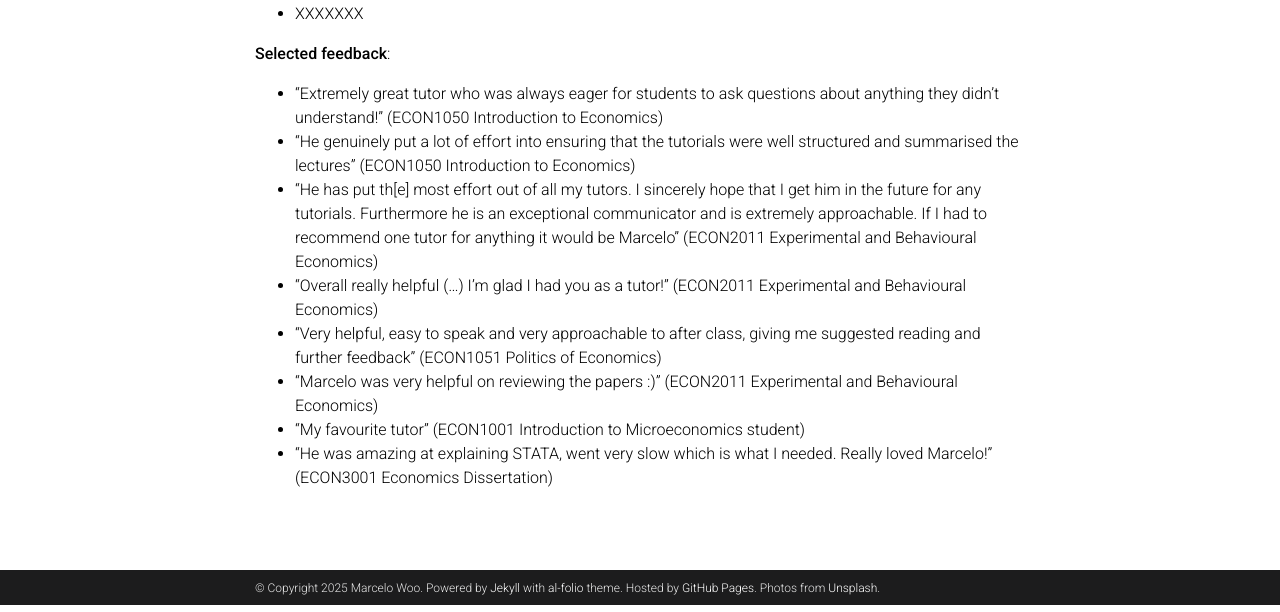
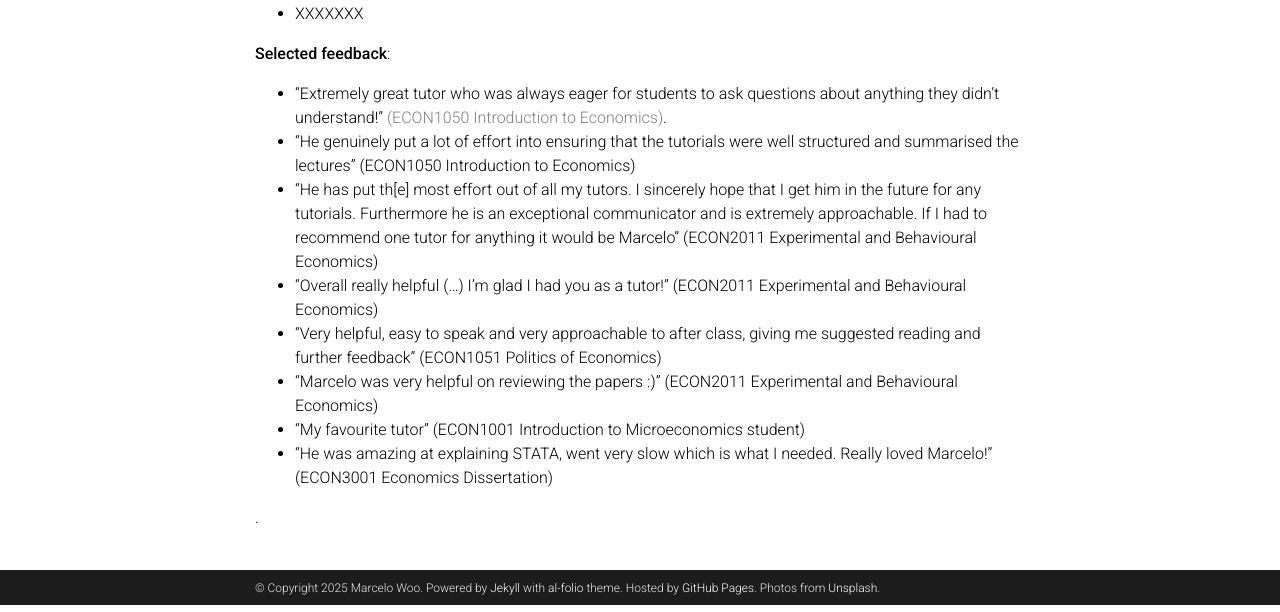
Before and after one commit to marcelowoo/marcelowoo.github.io, a Jekyll site: the page built from _pages/teaching.md, in a window 1280 px wide. Shown: the part 295-907 px from the top of the page. Built offline with Jekyll 4.4.1, drawn with Linux system fonts in a browser that asks for light colours; comment, search, counter and statistics services are not loaded; a style sheet for code colours, icons or effects is not loaded.

Commit message:
Test font color in teaching.md

```diff
--- a/_pages/teaching.md
+++ b/_pages/teaching.md
@@ -20,7 +20,7 @@ I have over four years of experience teaching both undergraduate and graduate ec
 **Selected feedback**:
 
 <!-- 2021-2022: -->
-- "Extremely great tutor who was always eager for students to ask questions about anything they didn't understand!" (ECON1050 Introduction to Economics)
+- "Extremely great tutor who was always eager for students to ask questions about anything they didn't understand!" <span style="color:gray">(ECON1050 Introduction to Economics)</span>.
 - "He genuinely put a lot of effort into ensuring that the tutorials were well structured and summarised the lectures" (ECON1050 Introduction to Economics)
 <!-- 2022-2023: -->
 - "He has put th[e] most effort out of all my tutors. I sincerely hope that I get him in the future for any tutorials. Furthermore he is an exceptional communicator and is extremely approachable. If I had to recommend one tutor for anything it would be Marcelo" (ECON2011 Experimental and Behavioural Economics)
@@ -33,3 +33,5 @@ I have over four years of experience teaching both undergraduate and graduate ec
 <!-- - "Marcelo explained things clearly" (ECON3001 Economics Dissertation) -->
 <!-- - "[V]ery helpful and approachable" (ECON3001 Economics Dissertation) -->
 - "He was amazing at explaining STATA, went very slow which is what I needed. Really loved Marcelo!" (ECON3001 Economics Dissertation)
+
+<span style="color:gray"></span>.
```
